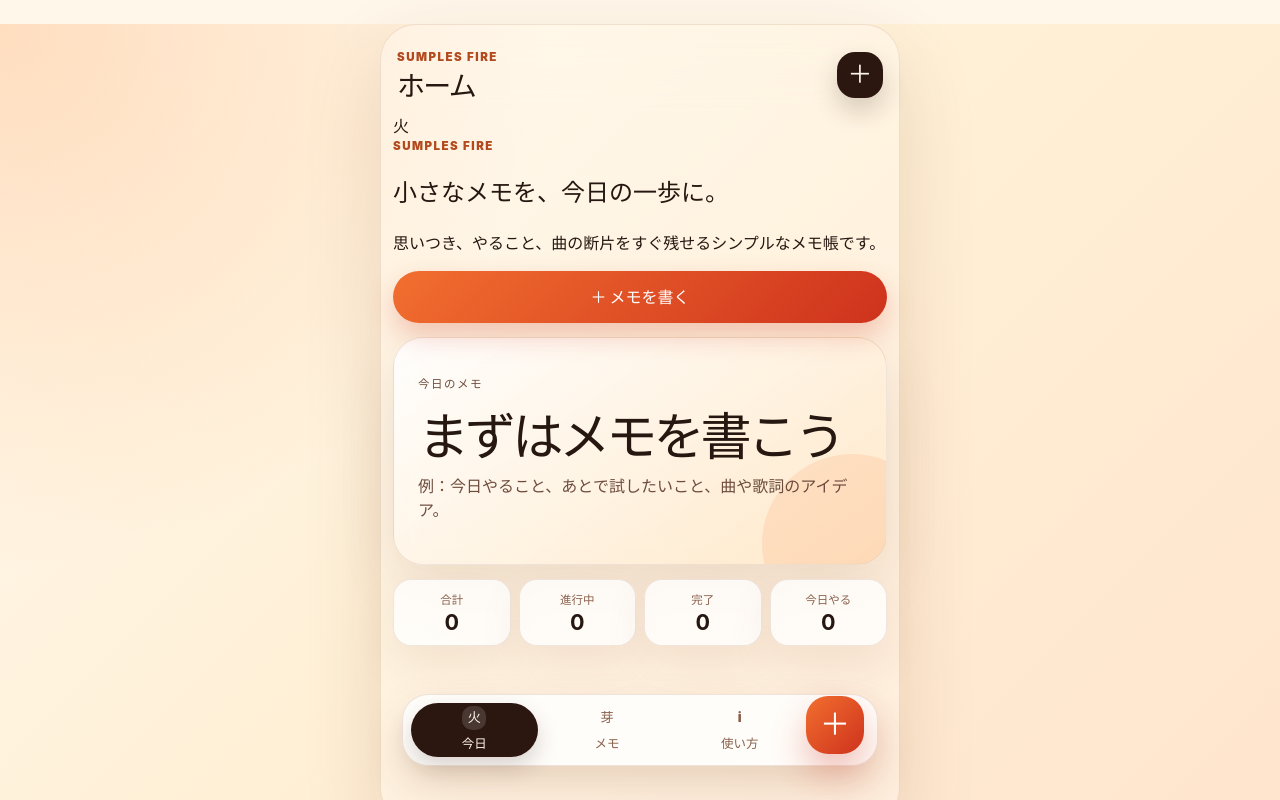
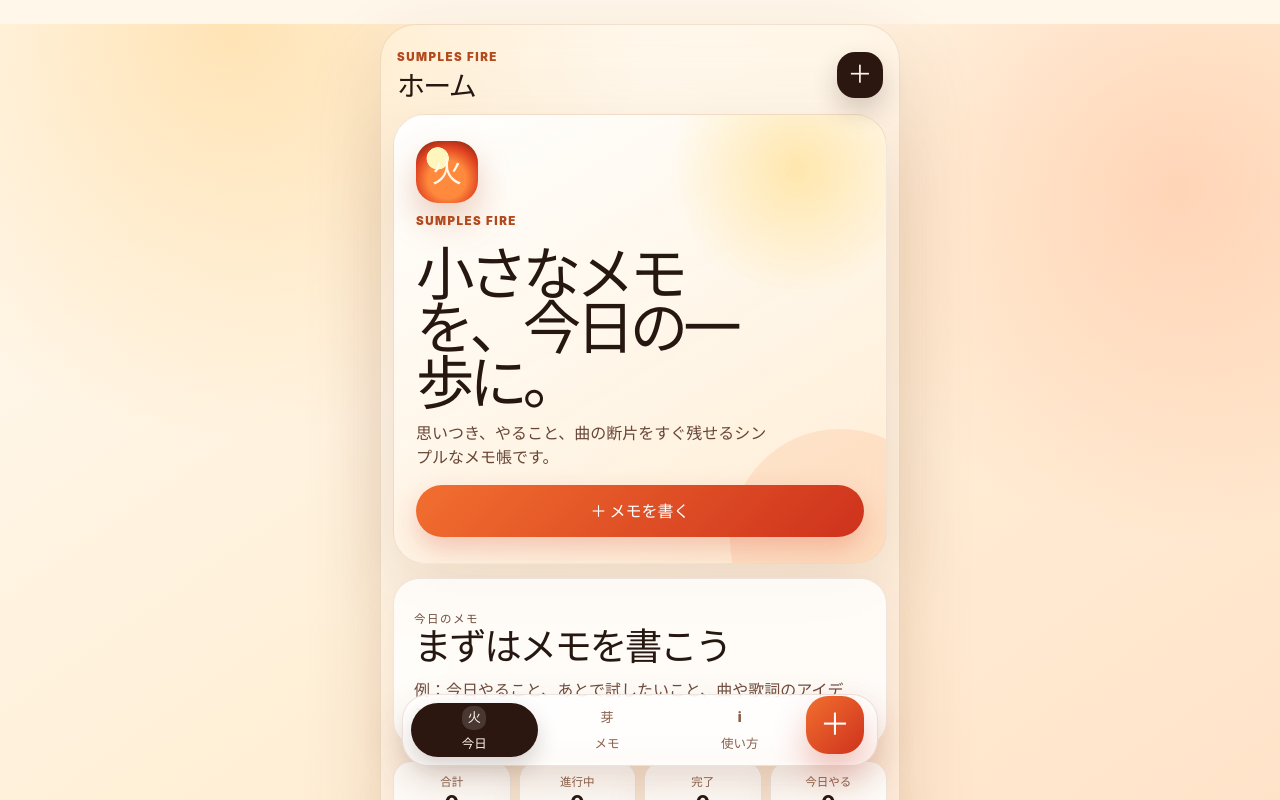
Before and after one commit to sunpotflower4460-cpu/sumples-fire, a React (Vite) app: page / in a window 1280 px wide. Shown: the top 800 px of the page. Built offline with nearby package versions, Linux system fonts and the light colour scheme.

Commit message:
style: add premium launch hero design

```diff
--- a/src/styles.css
+++ b/src/styles.css
@@ -17,7 +17,10 @@ body {
   min-height: 100vh;
   margin: 0;
   overscroll-behavior-y: none;
-  background: radial-gradient(circle at top left, rgba(255, 151, 68, 0.28), transparent 34rem), linear-gradient(135deg, #fff9ef 0%, #fff0d6 48%, #ffe4ce 100%);
+  background:
+    radial-gradient(circle at 18% 0%, rgba(255, 205, 120, 0.48), transparent 26rem),
+    radial-gradient(circle at 92% 18%, rgba(255, 122, 74, 0.22), transparent 22rem),
+    linear-gradient(145deg, #fffaf2 0%, #fff0d8 48%, #ffe1c7 100%);
 }
 
 button, input, select, textarea, summary { font: inherit; }
@@ -104,70 +107,95 @@ button:disabled { cursor: not-allowed; opacity: 0.55; }
   box-shadow: 0 18px 36px rgba(44, 23, 16, 0.18);
 }
 
-.welcome-card {
-  padding: 18px;
-  border: 1px solid rgba(132, 64, 31, 0.1);
-  border-radius: 24px;
-  background: rgba(255, 255, 255, 0.64);
-  box-shadow: 0 14px 38px rgba(108, 48, 14, 0.08);
+.brand-hero {
+  position: relative;
+  overflow: hidden;
+  display: grid;
+  gap: 10px;
+  padding: 26px 22px;
+  border: 1px solid rgba(132, 64, 31, 0.12);
+  border-radius: 32px;
+  background:
+    radial-gradient(circle at 82% 12%, rgba(255, 219, 128, 0.6), transparent 8rem),
+    linear-gradient(150deg, rgba(255, 255, 255, 0.96), rgba(255, 236, 210, 0.92));
+  box-shadow: 0 26px 70px rgba(108, 48, 14, 0.13);
+  backdrop-filter: blur(16px);
 }
 
-.welcome-card span {
-  color: #b24a1d;
-  font-size: 0.78rem;
-  font-weight: 900;
+.brand-hero::after {
+  position: absolute;
+  right: -64px;
+  bottom: -86px;
+  width: 220px;
+  height: 220px;
+  content: '';
+  border-radius: 999px;
+  background: rgba(242, 111, 47, 0.12);
 }
 
-.welcome-card h2 {
-  margin: 6px 0 6px;
-  font-size: 1.45rem;
-  letter-spacing: -0.05em;
-  line-height: 1.05;
+.brand-mark {
+  z-index: 1;
+  display: grid;
+  width: 62px;
+  height: 62px;
+  place-items: center;
+  border-radius: 22px;
+  background: radial-gradient(circle at 35% 28%, #fff6bd 0 18%, transparent 19%), radial-gradient(circle at 50% 62%, #ff8a3d 0 38%, #df4020 67%, #5a1e12 100%);
+  color: #fff7ea;
+  font-size: 1.9rem;
+  font-weight: 900;
+  box-shadow: 0 16px 34px rgba(178, 74, 29, 0.28);
 }
 
-.welcome-card p { margin: 0; color: #6e4c3d; }
+.brand-hero h2 {
+  position: relative;
+  z-index: 1;
+  max-width: 330px;
+  margin: 0;
+  font-size: clamp(2.15rem, 11vw, 3.65rem);
+  letter-spacing: -0.085em;
+  line-height: 0.94;
+}
+
+.brand-hero p:not(.app-kicker) {
+  position: relative;
+  z-index: 1;
+  max-width: 360px;
+  margin: 0 0 6px;
+  color: #674636;
+  font-weight: 700;
+}
 
 .today-hero {
   position: relative;
   overflow: hidden;
-  padding: 24px;
+  padding: 20px;
   border: 1px solid rgba(132, 64, 31, 0.12);
-  border-radius: 30px;
-  background: linear-gradient(145deg, rgba(255, 255, 255, 0.9), rgba(255, 232, 200, 0.94));
-  box-shadow: 0 22px 56px rgba(108, 48, 14, 0.12);
+  border-radius: 26px;
+  background: rgba(255, 255, 255, 0.78);
+  box-shadow: 0 18px 46px rgba(108, 48, 14, 0.09);
   backdrop-filter: blur(12px);
-}
-
-.today-hero::after {
-  position: absolute;
-  right: -56px;
-  bottom: -70px;
-  width: 180px;
-  height: 180px;
-  content: '';
-  border-radius: 999px;
-  background: rgba(242, 111, 47, 0.13);
 }
 
 .today-hero h2 {
   position: relative;
   z-index: 1;
   margin: 0;
-  font-size: clamp(2rem, 12vw, 3.2rem);
-  letter-spacing: -0.08em;
-  line-height: 0.95;
+  font-size: clamp(1.55rem, 8vw, 2.35rem);
+  letter-spacing: -0.065em;
+  line-height: 1;
 }
 
 .today-hero p {
   position: relative;
   z-index: 1;
-  margin: 14px 0 18px;
+  margin: 12px 0 0;
   color: #6e4c3d;
 }
 
 .quick-card, .stat-card, .panel, .fire-card, .empty-state {
   border: 1px solid rgba(132, 64, 31, 0.12);
-  background: rgba(255, 255, 255, 0.78);
+  background: rgba(255, 255, 255, 0.82);
   box-shadow: 0 18px 46px rgba(108, 48, 14, 0.09);
   backdrop-filter: blur(12px);
 }
```
